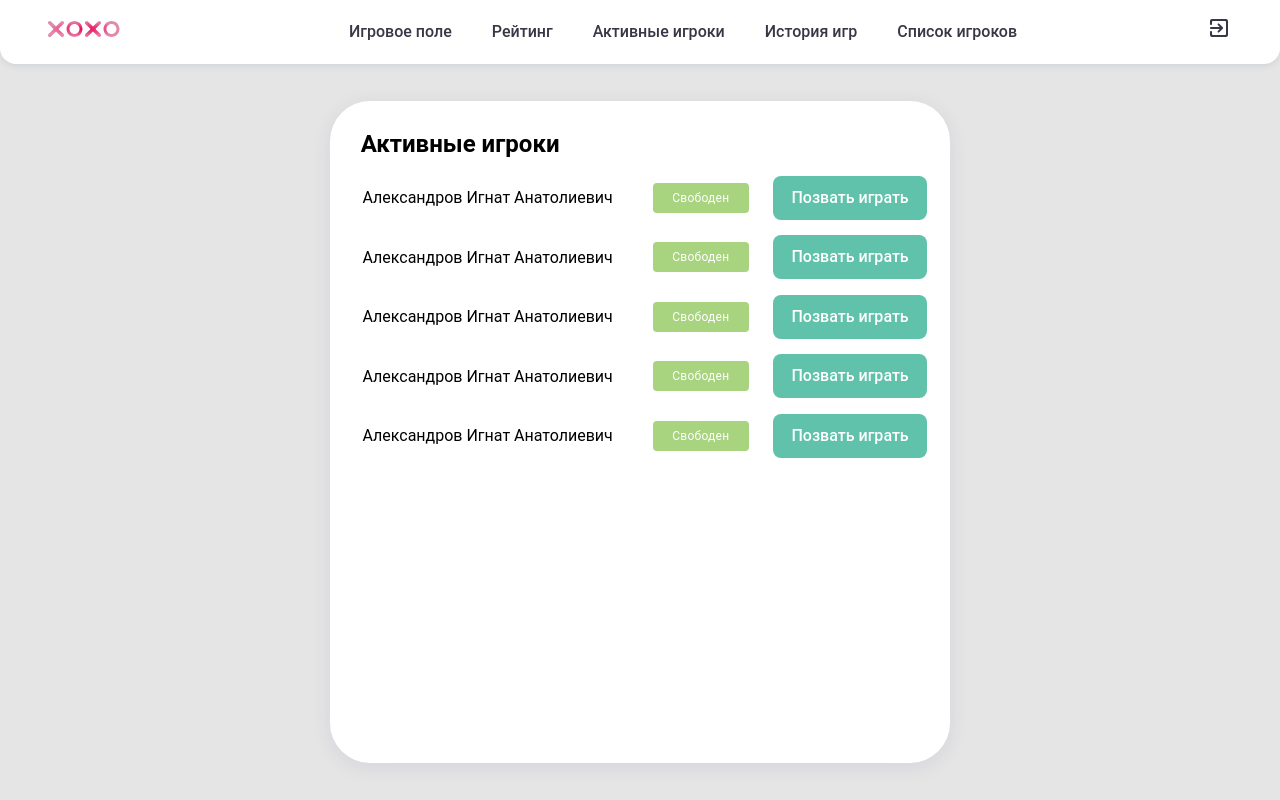
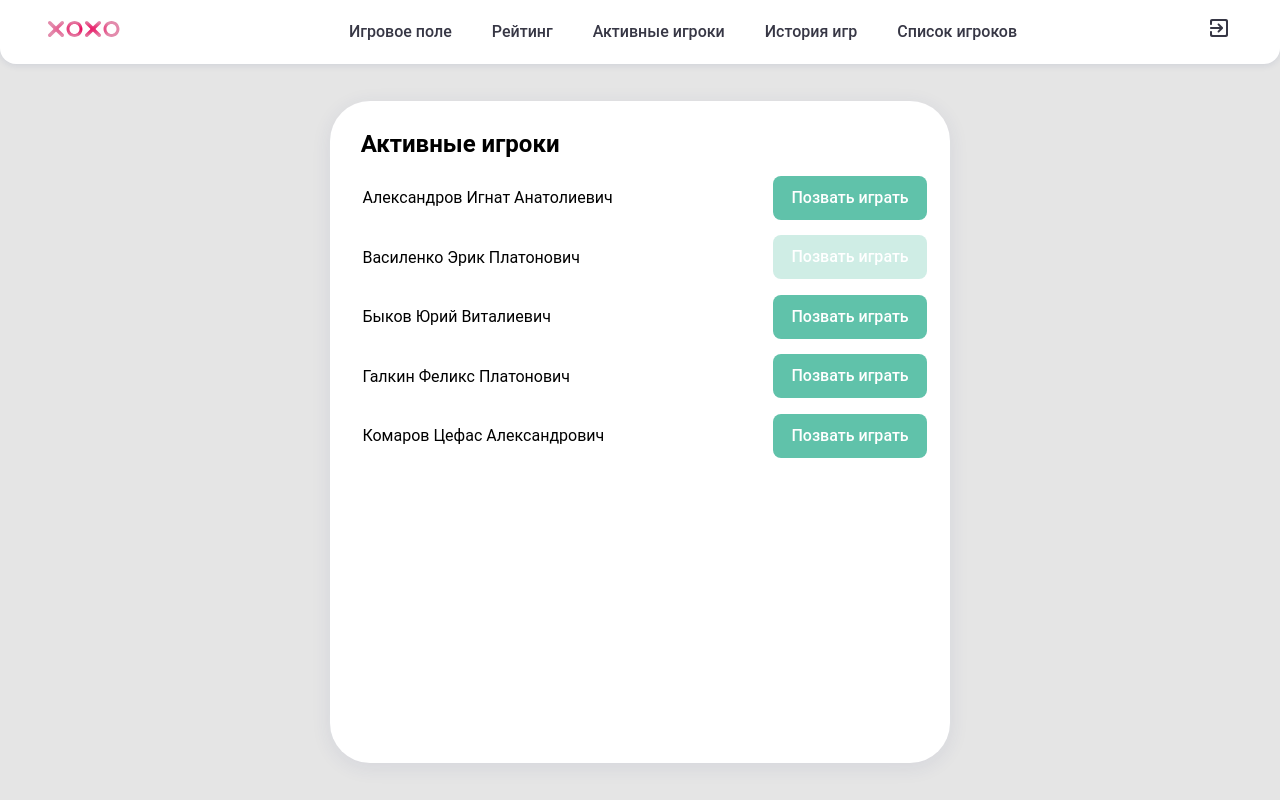
Before and after one commit to kl1mmm/tic-tac-toe-etagi, a Vue app: page /sessions in a window 1280 px wide. Built offline with nearby package versions, Linux system fonts and the light colour scheme.

Commit message:
Status classes not works.

```diff
--- a/src/components/Pages/SessionsPage.vue
+++ b/src/components/Pages/SessionsPage.vue
@@ -12,10 +12,13 @@
             <tr>
               <td>{{ player.PlayerName }}</td>
               <td>
-                <MyStatus class="S Free" style="padding: 0.25em 0.75em">{{ player.Status }}</MyStatus>
+                <MyStatus ref="status" :status="player.Status" @load="addClass" class="S"
+                          style="padding: 0.25em 0.75em">
+                  {{ player.Status }}
+                </MyStatus>
               </td>
               <td>
-                <MyButton class="MSmall">Позвать играть</MyButton>
+                <MyButton class="MSmall" :disabled="player.Status !== 'Свободен'">Позвать играть</MyButton>
               </td>
             </tr>
             </tbody>
@@ -38,10 +41,26 @@ export default {
   data() {
     return {
       playersData: [{ID: '1', PlayerName: 'Александров Игнат Анатолиевич', Status: 'Свободен'},
-        {ID: '2', PlayerName: 'Александров Игнат Анатолиевич', Status: 'Свободен'},
-        {ID: '3', PlayerName: 'Александров Игнат Анатолиевич', Status: 'Свободен'},
-        {ID: '4', PlayerName: 'Александров Игнат Анатолиевич', Status: 'Свободен'},
-        {ID: '5', PlayerName: 'Александров Игнат Анатолиевич', Status: 'Свободен'}]
+        {ID: '2', PlayerName: 'Василенко Эрик Платонович', Status: 'В игре'},
+        {ID: '3', PlayerName: 'Быков Юрий Виталиевич', Status: 'Свободен'},
+        {ID: '4', PlayerName: 'Галкин Феликс Платонович', Status: 'Свободен'},
+        {ID: '5', PlayerName: 'Комаров Цефас Александрович', Status: 'Свободен'}]
+    }
+  },
+  methods: {
+    addClass() {
+      if (this.status === 'Свободен') {
+        this.$refs.status.classList.add('Free');
+        console.log(this.status)
+      }
+      if (this.status === 'В игре') {
+        this.$refs.status.add('Blocked');
+        console.log(this.status)
+      }
+      if (this.status === 'Не в сети') {
+        this.$refs.status.classList.add('OutOfGame');
+        console.log(this.status)
+      }
     }
   }
 }
```
